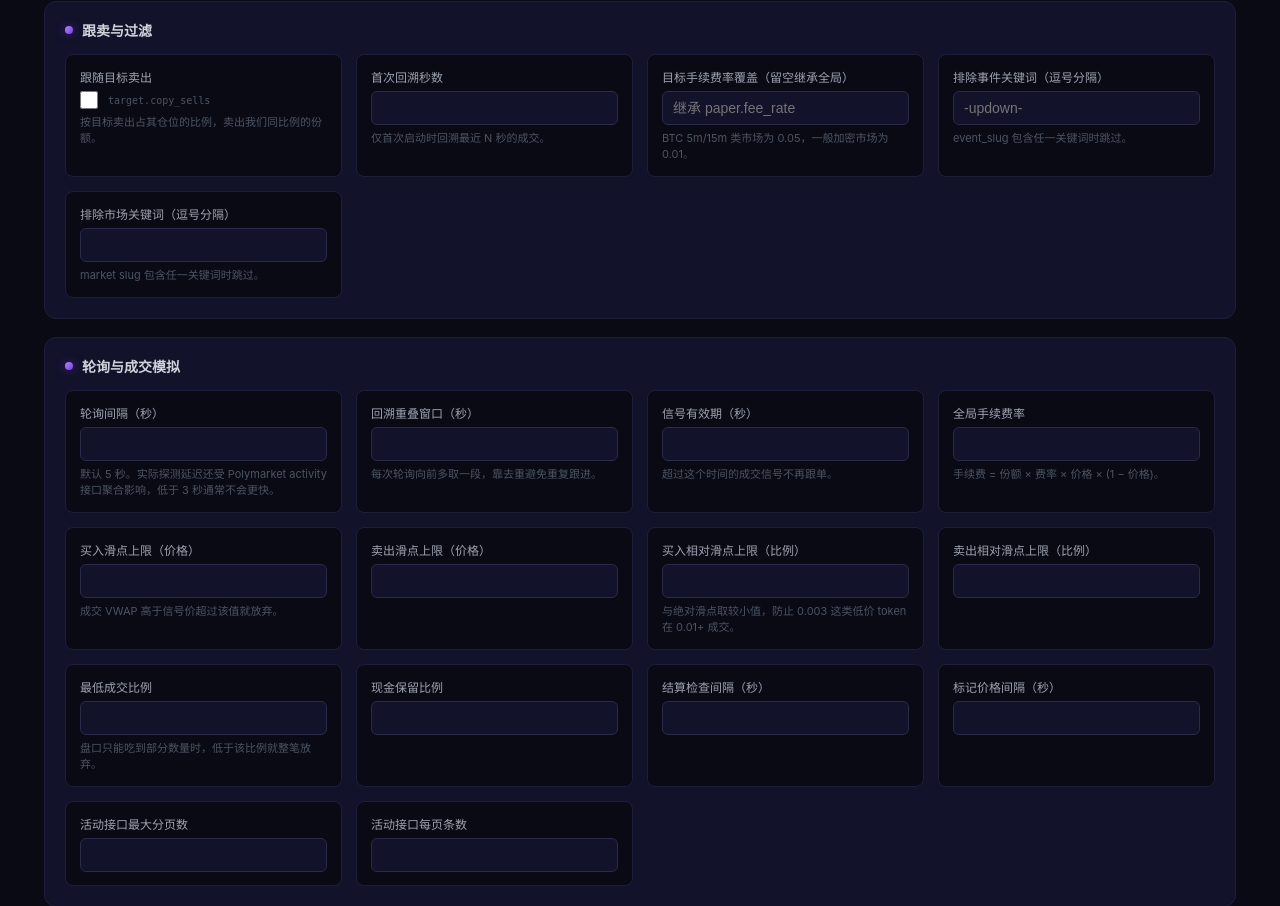
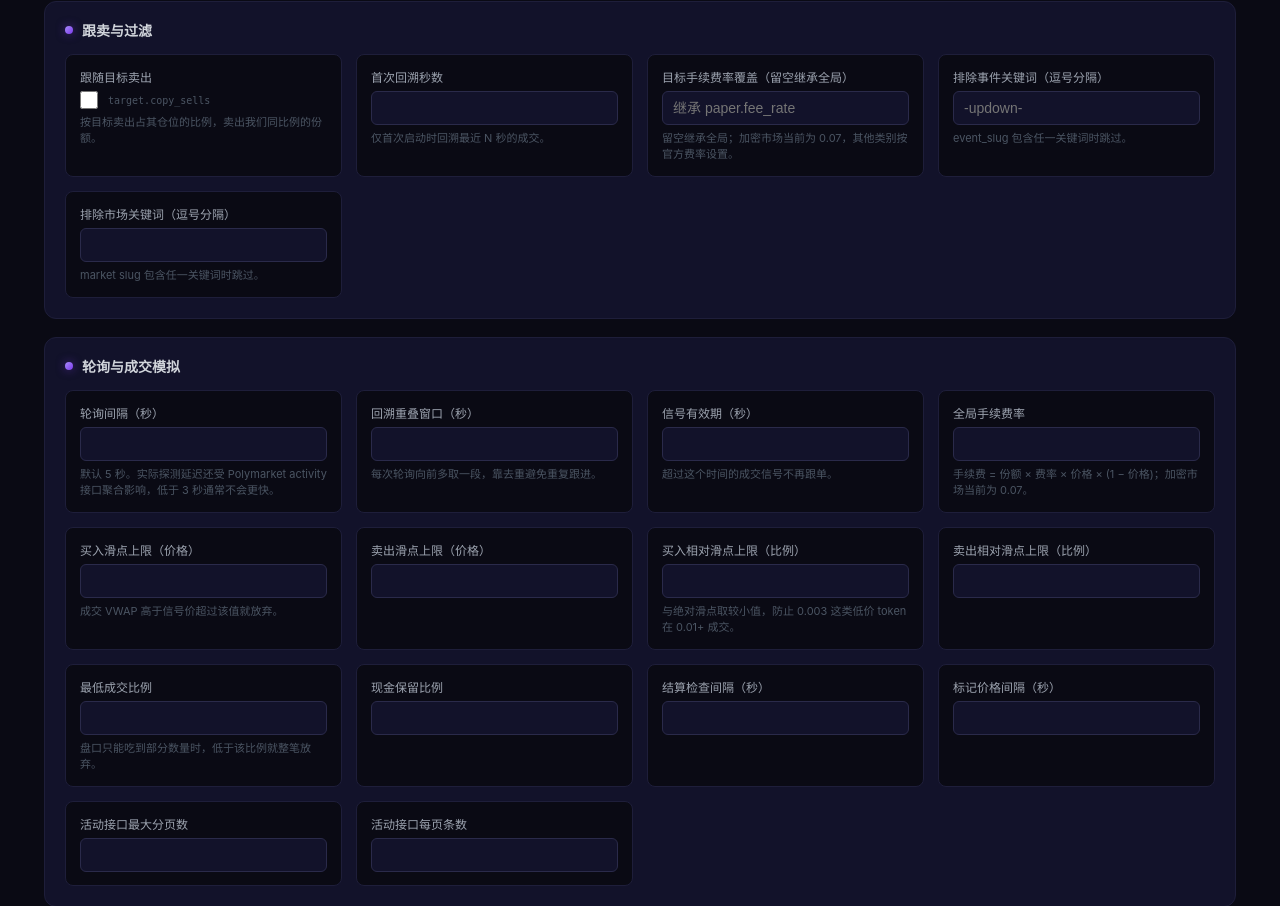
Before and after one commit to zhibite/polycopy2, a FastAPI app: template polycopy/web/templates/config.html in a window 1280 px wide. Shown: the part 872-1778 px from the top of the page. Run offline with FastAPI, Linux system fonts and the light colour scheme; the template is opened without the code that fills it, so the values that code supplies are empty.

Commit message:
Use Polymarket crypto taker fee rate 0.07
Co-Authored-By: Claude Code <noreply@anthropic.com>

```diff
--- a/configs/paper_f705.toml
+++ b/configs/paper_f705.toml
@@ -6,8 +6,8 @@ poll_seconds = 5
 overlap_seconds = 900
 stale_signal_seconds = 300
 # Polymarket taker fee = shares * fee_rate * p * (1-p).
-# 0.01 is the documented rate for general crypto markets; BTC 5m/15m up/down is 0.05.
-fee_rate = 0.01
+# Crypto markets currently use 0.07 (check the official fee table for other categories).
+fee_rate = 0.07
 extra_slippage = 0.0
 min_fill_ratio = 0.5
 max_buy_drift = 0.03
--- a/polycopy/config.py
+++ b/polycopy/config.py
@@ -17,7 +17,7 @@ class PaperConfig:
     poll_seconds: int = 5
     overlap_seconds: int = 900
     stale_signal_seconds: int = 300
-    fee_rate: float = 0.01          # Polymarket: fee = shares * price * (1-price) * fee_rate
+    fee_rate: float = 0.07          # Polymarket crypto taker fee: shares * p * (1-p) * 0.07
     extra_slippage: float = 0.0     # added to buy VWAP / subtracted from sell VWAP
     min_fill_ratio: float = 0.5     # skip when the book can only fill less than this share
     max_buy_drift: float = 0.03     # max price above the target's fill we will pay
--- a/polycopy/web/templates/config.html
+++ b/polycopy/web/templates/config.html
@@ -142,7 +142,7 @@
         <input type="number" step="any" min="0" max="0.5" name="target.fee_rate"
                value="{{ target.fee_rate if target.fee_rate is not none else '' }}"
                placeholder="继承 paper.fee_rate">
-        <div class="help">BTC 5m/15m 类市场为 0.05，一般加密市场为 0.01。</div>
+        <div class="help">留空继承全局；加密市场当前为 0.07，其他类别按官方费率设置。</div>
       </div>
       <div class="field">
         <label>排除事件关键词（逗号分隔）</label>
@@ -185,7 +185,7 @@
         <label>全局手续费率</label>
         <input type="number" step="any" min="0" max="0.5" name="paper.fee_rate"
                value="{{ cfg.paper.fee_rate }}">
-        <div class="help">手续费 = 份额 × 费率 × 价格 × (1 − 价格)。</div>
+        <div class="help">手续费 = 份额 × 费率 × 价格 × (1 − 价格)；加密市场当前为 0.07。</div>
       </div>
       <div class="field">
         <label>买入滑点上限（价格）</label>
```
Also changed, not shown: tests/test_broker.py (+2 -0 lines).
